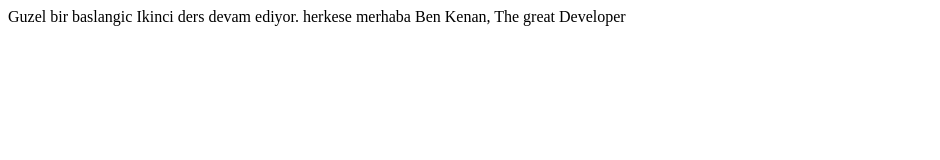
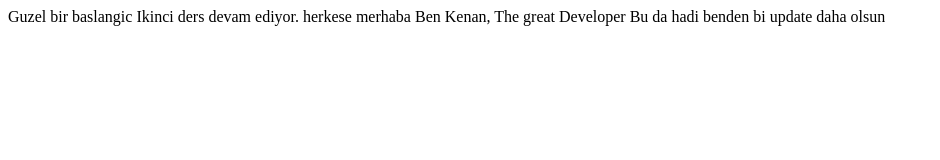
Before and after one commit to HalilIbrahimHasan/project, a plain HTML site: page index.html in a window 1280 px wide. Shown: the whole page, without its empty margins (0-940 px from the left). Drawn offline with Linux system fonts and the light colour scheme.

Commit message:
yeni bir guncelleme

```diff
--- a/index.html
+++ b/index.html
@@ -9,5 +9,6 @@
     Guzel bir baslangic
     Ikinci ders devam ediyor.
     herkese merhaba Ben Kenan,  The great Developer
+    Bu da hadi benden bi update daha olsun
 </body>
 </html>
```
Also changed, not shown: 1 other file.
